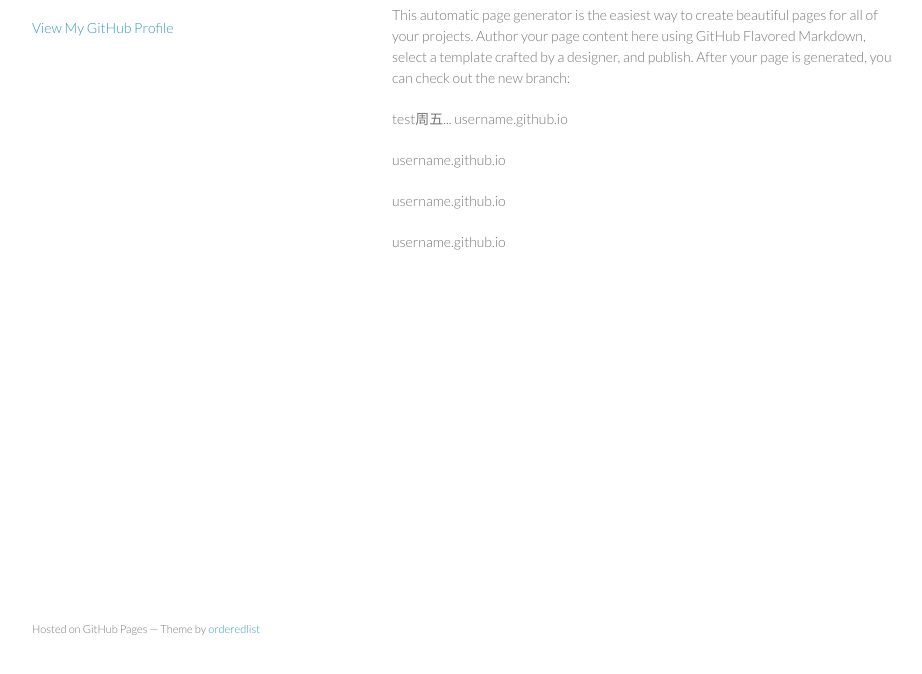
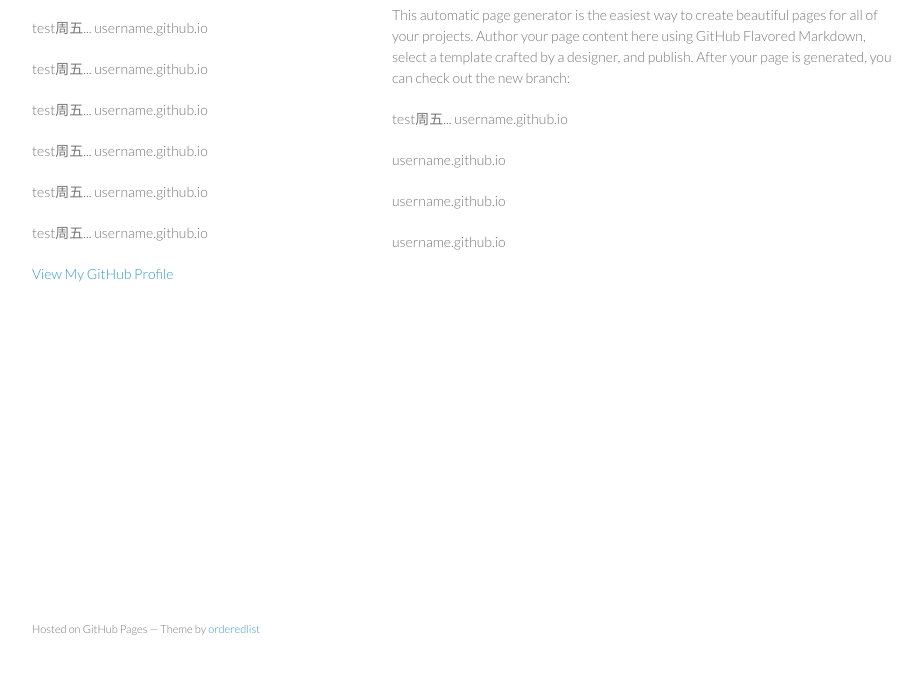
Before and after one commit to ifmini/ifmini.github.io, a plain HTML site: page index.html in a window 1280 px wide. Shown: the part 92-766 px from the top of the page, without its empty margins (178-1100 px from the left). Drawn offline with Linux system fonts and the light colour scheme.

Commit message:
Update index.html

```diff
--- a/index.html
+++ b/index.html
@@ -18,6 +18,18 @@
         <h1>Ifmini.github.io</h1>
         <p></p>
 
+<p>test周五...
+username.github.io</p>
+<p>test周五...
+username.github.io</p>
+<p>test周五...
+username.github.io</p>
+<p>test周五...
+username.github.io</p>
+<p>test周五...
+username.github.io</p>
+<p>test周五...
+username.github.io</p>
 
         <p class="view"><a href="https://github.com/ifmini">View My GitHub Profile</a></p>
 
```
